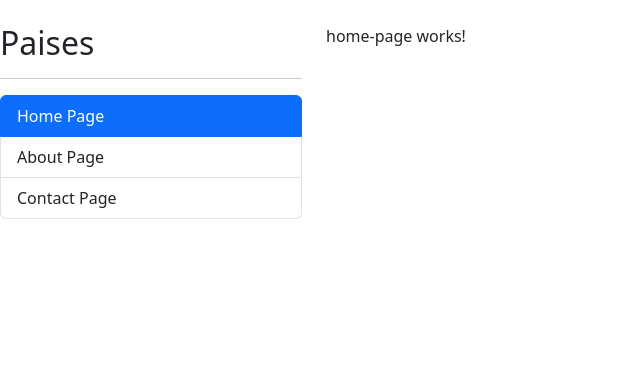
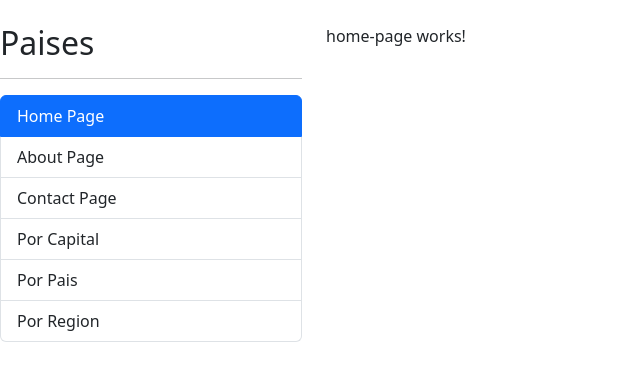
Before and after one commit to agusci21/countries-app, an Angular app: page /home in a window 1280 px wide. Shown: the top 380 px of the page, without its empty margins (0-640 px from the left). Built offline with nearby package versions, Linux system fonts and the light colour scheme.

Commit message:
Add more options to navigation

```diff
--- a/src/app/app-routing.module.ts
+++ b/src/app/app-routing.module.ts
@@ -18,6 +18,10 @@
     component: ContactPageComponent,
   },
   {
+    path: 'countries',
+    loadChildren: () => import('./countries/countries.module').then(m => m.CountriesModule),
+  },
+  {
     path:'**',
     redirectTo: 'home',
   }
--- a/src/app/shared/components/sidebar/sidebar.component.html
+++ b/src/app/shared/components/sidebar/sidebar.component.html
@@ -21,4 +21,22 @@
     Contact Page
   </li>
 
+  <li routerLink="countries/by-capital"
+    routerLinkActive="active"
+    class="list-group-item">
+    Por Capital
+  </li>
+
+  <li routerLink="countries/by-country"
+    routerLinkActive="active"
+    class="list-group-item">
+    Por Pais
+  </li>
+
+  <li routerLink="countries/by-region"
+    routerLinkActive="active"
+    class="list-group-item">
+    Por Region
+  </li>
+
 </ul>
```
